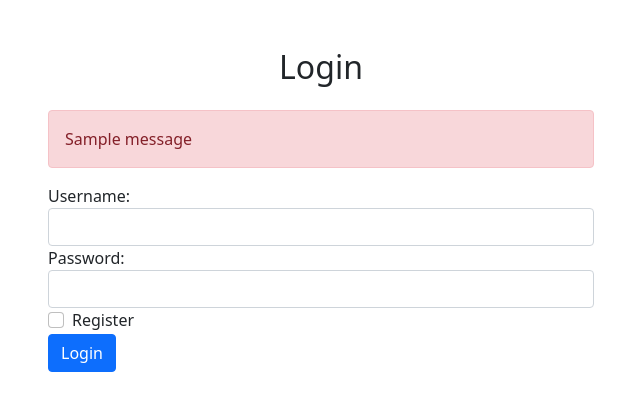
After one commit to adiKhan12/Expenses-Tracker, a Flask app: page /login in a window 1280 px wide. The commit adds this page. Shown: the top 411 px of the page, without its empty margins (319-959 px from the left). Run offline with Flask 3, Linux system fonts and the light colour scheme; tables that the repository leaves empty hold one stand-in row (values such as "Sample post"); one stand-in notice (Sample message) is shown; some libraries are stand-ins or nearby versions.

Commit message:
added login/logout auth

```diff
--- a/run.py
+++ b/run.py
@@ -1,11 +1,79 @@
 from flask import Flask, render_template, request, redirect, url_for
 from expense_tracker import ExpenseTracker
+from flask_login import login_user, logout_user, login_required
+from flask_login import LoginManager, UserMixin
+from database import Session, User
+from flask import flash
+from uuid import uuid4
+from werkzeug.security import generate_password_hash, check_password_hash
 
 app = Flask(__name__)
+app.config['SECRET_KEY'] = str(uuid4())
+
+login_manager = LoginManager()
+login_manager.init_app(app)
 
 tracker = ExpenseTracker()
 
+@login_manager.user_loader
+def load_user(user_id):
+    session = Session()
+    user = session.query(User).filter(User.id == int(user_id)).first()
+    session.close()
+    return user
+
+@login_manager.unauthorized_handler
+def unauthorized():
+    return redirect('/login')
+
+@app.route('/login', methods=['GET', 'POST'])
+def login():
+    if request.method == 'POST':
+        username = request.form['username']
+        password = request.form['password']
+        register = request.form.get('register')
+        session = Session()
+
+        # Check if the user is registering
+        if register:
+            # Check if the username is already taken
+            if session.query(User).filter_by(username=username).first() is not None:
+                flash('The username is already taken. Please choose a different one.')
+                session.close()
+                return redirect('/login')
+
+            # Create a new user with the provided username and password
+            password_hash = generate_password_hash(password)
+            user = User(username=username, password=password_hash)
+            session.add(user)
+            session.commit()
+
+            flash('You have successfully registered. Please log in to continue.')
+            session.close()
+            return redirect('/login')
+
+        # Check if the username and password are correct
+        user = session.query(User).filter_by(username=username).first()
+        if user and check_password_hash(user.password, password):
+            login_user(user)
+            session.close()
+            return redirect('/')
+        else:
+            flash('Invalid username or password')
+            session.close()
+            return render_template('login.html')
+
+    else:
+        return render_template('login.html')
+
+@app.route('/logout')
+@login_required
+def logout():
+    logout_user()
+    return redirect('/login')
+
 @app.route("/")
+@login_required
 def index():
     start_date = request.args.get('start_date')
     end_date = request.args.get('end_date')
@@ -17,6 +85,7 @@ def index():
     return render_template('index.html', expenses=expenses)
 
 @app.route("/add", methods=["GET", "POST"])
+@login_required
 def add():
     if request.method == "POST":
         name = request.form["name"]
@@ -28,11 +97,13 @@ def add():
     return render_template("add.html")
 
 @app.route("/delete/<int:id>", methods=["POST"])
+@login_required
 def delete(id):
     tracker.delete_expense(id)
     return redirect(url_for("index"))
 
 @app.route("/edit/<int:id>", methods=["GET", "POST"])
+@login_required
 def edit(id):
     expense = tracker.get_expense(id)
     if request.method == "POST":
--- /dev/null
+++ b/templates/login.html
@@ -0,0 +1,54 @@
+<!DOCTYPE html>
+<html lang="en">
+<head>
+    <meta charset="UTF-8">
+    <meta name="viewport" content="width=device-width, initial-scale=1.0">
+    <title>Login</title>
+    <!-- Bootstrap CSS -->
+    <link href="https://cdn.jsdelivr.net/npm/bootstrap@5.1.3/dist/css/bootstrap.min.css" rel="stylesheet"
+        integrity="sha384-1BmE4kWBq78iYhFldvKuhfTAU6auU8tT94WrHftjDbrCEXSU1oBoqyl2QvZ6jIW3" crossorigin="anonymous">
+    <script src="https://cdn.jsdelivr.net/npm/bootstrap@5.1.3/dist/js/bootstrap.bundle.min.js"
+        integrity="sha384-ka7Sk0Gln4gmtz2MlQnikT1wXgYsOg+OMhuP+IlRH9sENBO0LRn5q+8nbTov4+1p"
+        crossorigin="anonymous"></script>
+</head>
+<body>
+<div class="container">
+    <div class="row justify-content-center mt-5">
+        <div class="col-lg-6 col-md-8">
+            <h2 class="text-center mb-4">Login</h2>
+            {% with messages = get_flashed_messages() %}
+                {% if messages %}
+                    <div class="alert alert-danger" role="alert">
+                        {% for message in messages %}
+                            {{ message }}<br>
+                        {% endfor %}
+                    </div>
+                {% endif %}
+            {% endwith %}
+            <form method="post" action="{{ url_for('login') }}">
+                <div class="form-group">
+                    <label for="username">Username:</label>
+                    <input type="text" class="form-control" id="username" name="username" required>
+                </div>
+                <div class="form-group">
+                    <label for="password">Password:</label>
+                    <input type="password" class="form-control" id="password" name="password" required>
+                </div>
+                <div class="form-group form-check">
+                    <input type="checkbox" class="form-check-input" id="register" name="register">
+                    <label class="form-check-label" for="register">Register</label>
+                </div>
+                <button type="submit" class="btn btn-primary btn-block">Login</button>
+            </form>
+        </div>
+    </div>
+</div>
+<!-- jQuery and Bootstrap JS -->
+<script src="https://code.jquery.com/jquery-3.5.1.slim.min.js"
+        integrity="sha384-DfXdz2htPH0lsSSs5nCTpuj/zy4C+OGpamoFVy38MVBnE+IbbVYUew+OrCXaRkf"
+        crossorigin="anonymous"></script>
+<script src="https://cdn.jsdelivr.net/npm/@popperjs/core@2.10.1/dist/umd/popper.min.js"
+        integrity="sha384-VuYq5qU4+z6UvhtsUDD/H6TZoCX6vgG2SdCIiB+NKTLEBZ0gefOElx8Fv9XGy2QA"
+        crossorigin="anonymous"></script>
+</body>
+</html>
```
Also changed, not shown: database.py (+12 -1 lines), templates/add.html (+9 -0 lines), templates/edit.html (+21 -6 lines), templates/index.html (+9 -0 lines).
